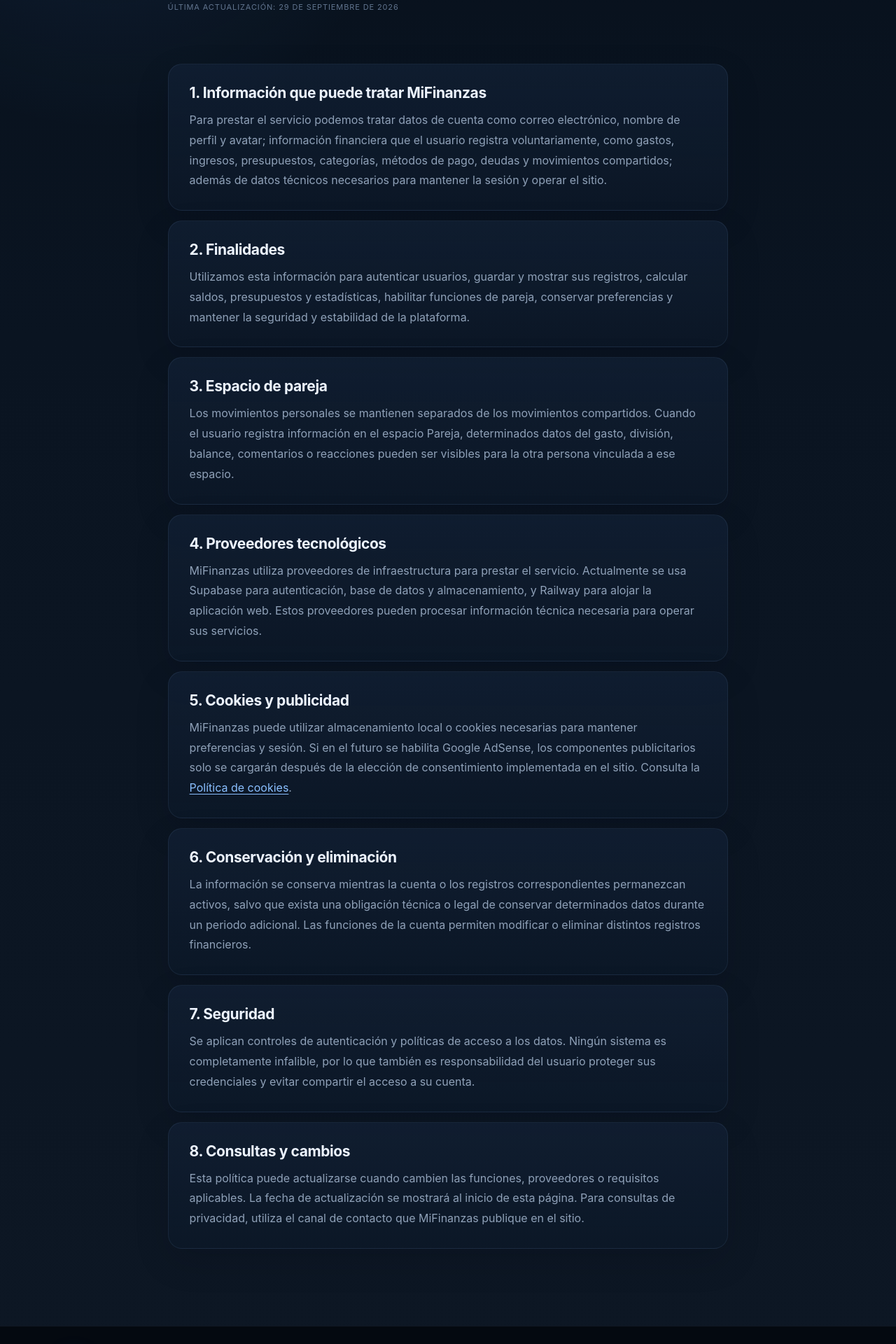
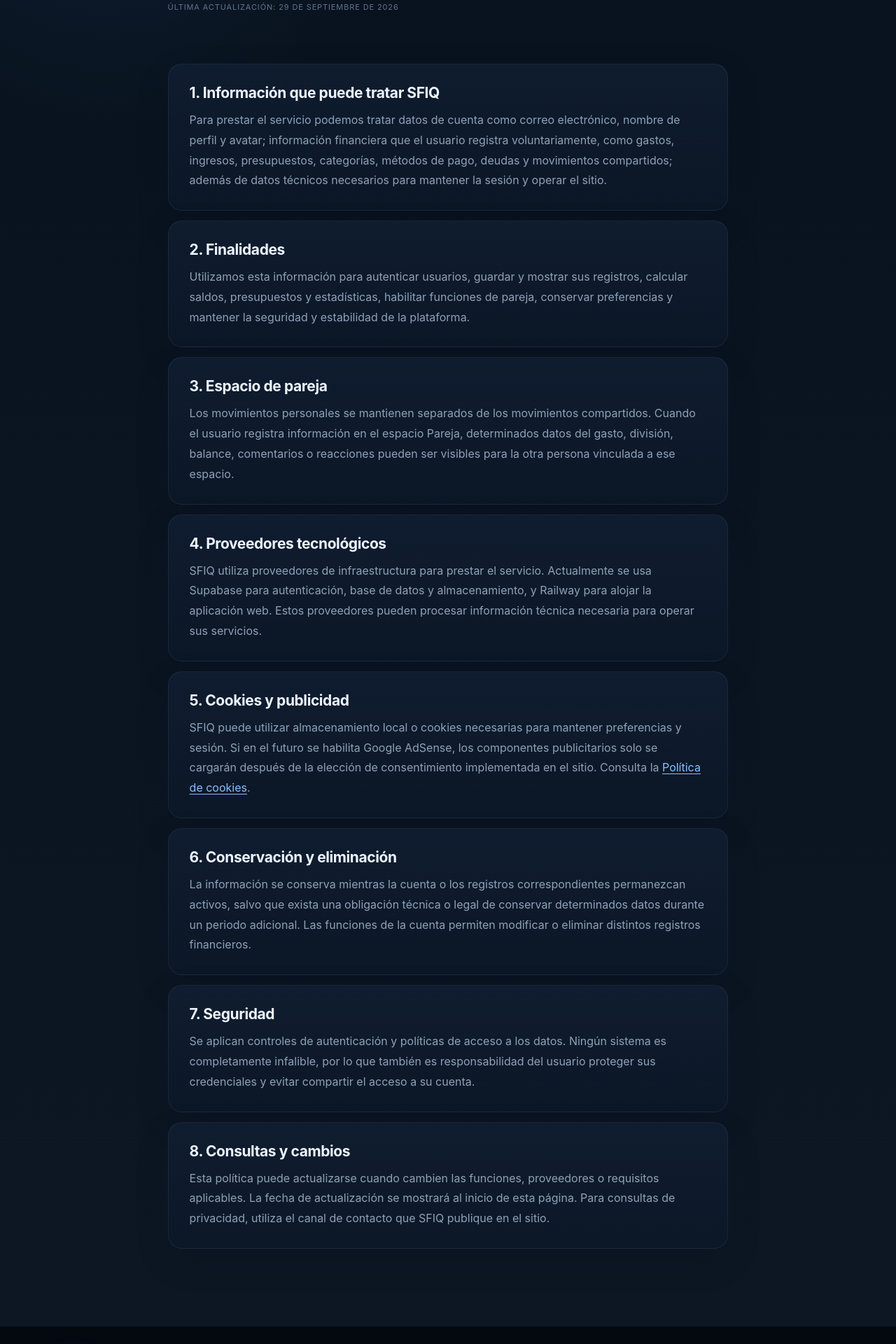
Before and after one commit to Sofonias-23/MiFinanzas, a Next.js app in the folder web/: page /privacidad in a window 1280 px wide. Shown: the part 460-2380 px from the top of the page at 70% size. Built offline with nearby package versions, Linux system fonts and the light colour scheme.

Commit message:
Actualizar marca pública a SFIQ

```diff
--- a/web/app/privacidad/page.tsx
+++ b/web/app/privacidad/page.tsx
@@ -1,8 +1,8 @@
 import PublicLegalShell from '@/components/PublicLegalShell';
 
 export const metadata = {
-  title: 'Política de privacidad | MiFinanzas',
-  description: 'Cómo MiFinanzas trata la información de sus usuarios.',
+  title: 'Política de privacidad | SFIQ',
+  description: 'Cómo SFIQ trata la información de sus usuarios.',
 };
 
 export default function PrivacidadPage() {
@@ -10,10 +10,10 @@ export default function PrivacidadPage() {
     <PublicLegalShell
       kicker="LEGAL · PRIVACIDAD"
       title="Política de privacidad"
-      intro="Esta política explica qué información utiliza MiFinanzas, para qué se usa y qué controles tiene el usuario."
+      intro="Esta política explica qué información utiliza SFIQ, para qué se usa y qué controles tiene el usuario."
     >
       <article>
-        <h2>1. Información que puede tratar MiFinanzas</h2>
+        <h2>1. Información que puede tratar SFIQ</h2>
         <p>
           Para prestar el servicio podemos tratar datos de cuenta como correo electrónico, nombre de perfil y
           avatar; información financiera que el usuario registra voluntariamente, como gastos, ingresos,
@@ -43,7 +43,7 @@ export default function PrivacidadPage() {
       <article>
         <h2>4. Proveedores tecnológicos</h2>
         <p>
-          MiFinanzas utiliza proveedores de infraestructura para prestar el servicio. Actualmente se usa Supabase
+          SFIQ utiliza proveedores de infraestructura para prestar el servicio. Actualmente se usa Supabase
           para autenticación, base de datos y almacenamiento, y Railway para alojar la aplicación web. Estos
           proveedores pueden procesar información técnica necesaria para operar sus servicios.
         </p>
@@ -52,7 +52,7 @@ export default function PrivacidadPage() {
       <article>
         <h2>5. Cookies y publicidad</h2>
         <p>
-          MiFinanzas puede utilizar almacenamiento local o cookies necesarias para mantener preferencias y sesión.
+          SFIQ puede utilizar almacenamiento local o cookies necesarias para mantener preferencias y sesión.
           Si en el futuro se habilita Google AdSense, los componentes publicitarios solo se cargarán después de la
           elección de consentimiento implementada en el sitio. Consulta la <a href="/cookies">Política de cookies</a>.
         </p>
@@ -81,7 +81,7 @@ export default function PrivacidadPage() {
         <p>
           Esta política puede actualizarse cuando cambien las funciones, proveedores o requisitos aplicables. La
           fecha de actualización se mostrará al inicio de esta página. Para consultas de privacidad, utiliza el
-          canal de contacto que MiFinanzas publique en el sitio.
+          canal de contacto que SFIQ publique en el sitio.
         </p>
       </article>
     </PublicLegalShell>
```
